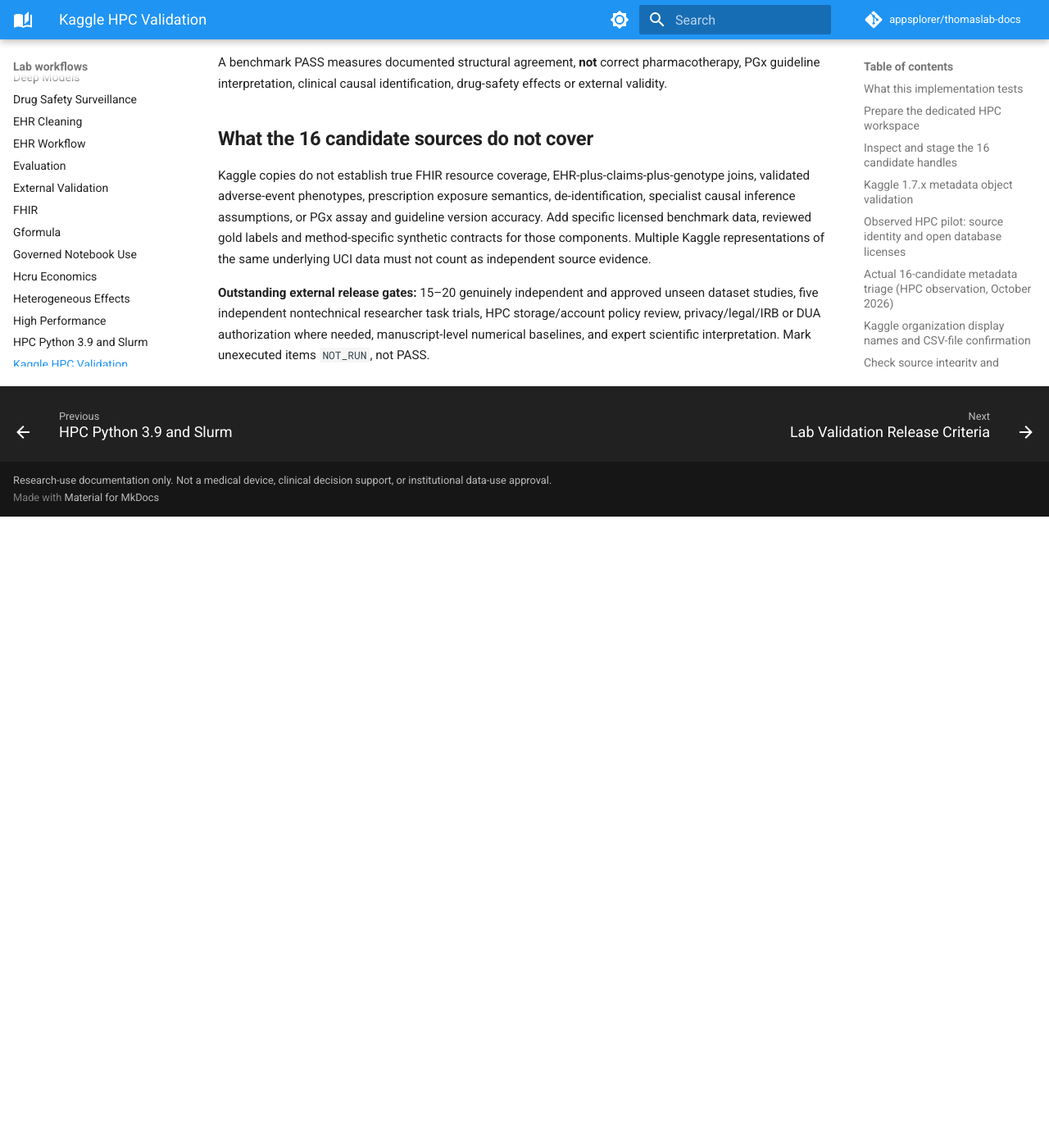
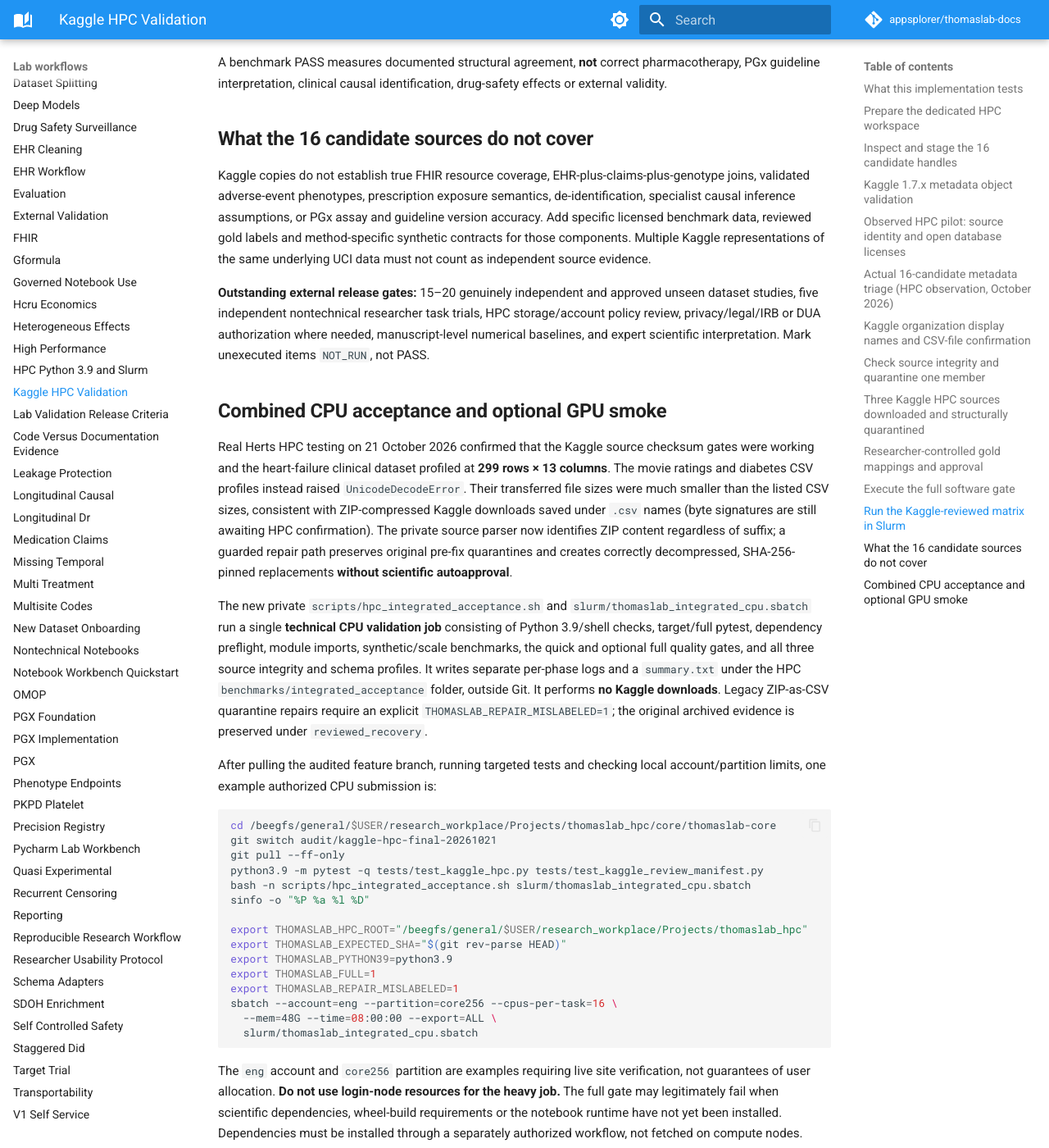
Before and after one commit to appsplorer/thomaslab-docs, an MkDocs documentation site: the page built from docs/guides/kaggle-hpc-acceptance.md, in a window 1280 px wide and 1400 px high, scrolled down 9179 px. Shown: the whole window at 82% size. Built offline with MkDocs 1.6.1 and Material for MkDocs 9.7.7, drawn with Linux system fonts in a browser that asks for light colours; comment, search, counter and statistics services are not loaded; before the commit the page ends 9809 px from its top, so only the background shows below that; some of the changed text lies outside the part shown.

Commit message:
docs: unified CPU technical validation, immutable ZIP repair and optional single-GPU smoke

```diff
--- a/docs/guides/kaggle-hpc-acceptance.md
+++ b/docs/guides/kaggle-hpc-acceptance.md
@@ -305,3 +305,44 @@
 Kaggle copies do not establish true FHIR resource coverage, EHR-plus-claims-plus-genotype joins, validated adverse-event phenotypes, prescription exposure semantics, de-identification, specialist causal inference assumptions, or PGx assay and guideline version accuracy. Add specific licensed benchmark data, reviewed gold labels and method-specific synthetic contracts for those components. Multiple Kaggle representations of the same underlying UCI data must not count as independent source evidence.
 
 **Outstanding external release gates:** 15–20 genuinely independent and approved unseen dataset studies, five independent nontechnical researcher task trials, HPC storage/account policy review, privacy/legal/IRB or DUA authorization where needed, manuscript-level numerical baselines, and expert scientific interpretation. Mark unexecuted items `NOT_RUN`, not PASS.
+
+
+## Combined CPU acceptance and optional GPU smoke
+
+Real Herts HPC testing on 21 October 2026 confirmed that the Kaggle source checksum gates were working and the heart-failure clinical dataset profiled at **299 rows × 13 columns**. The movie ratings and diabetes CSV profiles instead raised `UnicodeDecodeError`. Their transferred file sizes were much smaller than the listed CSV sizes, consistent with ZIP-compressed Kaggle downloads saved under `.csv` names (byte signatures are still awaiting HPC confirmation). The private source parser now identifies ZIP content regardless of suffix; a guarded repair path preserves original pre-fix quarantines and creates correctly decompressed, SHA-256-pinned replacements **without scientific autoapproval**.
+
+The new private `scripts/hpc_integrated_acceptance.sh` and `slurm/thomaslab_integrated_cpu.sbatch` run a single **technical CPU validation job** consisting of Python 3.9/shell checks, target/full pytest, dependency preflight, module imports, synthetic/scale benchmarks, the quick and optional full quality gates, and all three source integrity and schema profiles. It writes separate per-phase logs and a `summary.txt` under the HPC `benchmarks/integrated_acceptance` folder, outside Git. It performs **no Kaggle downloads**. Legacy ZIP-as-CSV quarantine repairs require an explicit `THOMASLAB_REPAIR_MISLABELED=1`; the original archived evidence is preserved under `reviewed_recovery`.
+
+After pulling the audited feature branch, running targeted tests and checking local account/partition limits, one example authorized CPU submission is:
+
+~~~bash
+cd /beegfs/general/$USER/research_workplace/Projects/thomaslab_hpc/core/thomaslab-core
+git switch audit/kaggle-hpc-final-20261021
+git pull --ff-only
+python3.9 -m pytest -q tests/test_kaggle_hpc.py tests/test_kaggle_review_manifest.py
+bash -n scripts/hpc_integrated_acceptance.sh slurm/thomaslab_integrated_cpu.sbatch
+sinfo -o "%P %a %l %D"
+
+export THOMASLAB_HPC_ROOT="/beegfs/general/$USER/research_workplace/Projects/thomaslab_hpc"
+export THOMASLAB_EXPECTED_SHA="$(git rev-parse HEAD)"
+export THOMASLAB_PYTHON39=python3.9
+export THOMASLAB_FULL=1
+export THOMASLAB_REPAIR_MISLABELED=1
+sbatch --account=eng --partition=core256 --cpus-per-task=16 \
+  --mem=48G --time=08:00:00 --export=ALL \
+  slurm/thomaslab_integrated_cpu.sbatch
+~~~
+
+The `eng` account and `core256` partition are examples requiring live site verification, not guarantees of user allocation. **Do not use login-node resources for the heavy job.** The full gate may legitimately fail when scientific dependencies, wheel-build requirements or the notebook runtime have not yet been installed. Dependencies must be installed through a separately authorized workflow, not fetched on compute nodes.
+
+GPU work is separate and optional. The private `scripts/hpc_gpu_smoke.py` checks only a reproducible synthetic PyTorch CUDA matrix multiplication and gradient, not clinical models or all GPU software. If authorized on the normal `gpu` batch partition:
+
+~~~bash
+sbatch --account=eng --partition=gpu --gres=gpu:1 \
+  --cpus-per-task=4 --mem=16G --time=01:00:00 \
+  slurm/thomaslab_gpu_smoke.sbatch
+~~~
+
+The reported `gpu-interactive` partition is **interactive-only**, with **one GPU per user**, **one job per user**, and **12 hours maximum**, not five concurrently allocatable user GPUs. Use `srun --partition=gpu-interactive --gres=gpu:1 --pty bash` only if authorized; inside the allocated shell, run `python3.9 scripts/hpc_gpu_smoke.py --output /absolute/approved/new-file.json`. Never submit an `sbatch` job to the interactive-only partition.
+
+Even if every available CPU and CUDA technical phase passes, *publication-level validity*, human-approved gold mappings, the other blocked Kaggle licenses and identities, and 15–20 independently sourced unseen datasets remain separately unverified. The report must not be described as complete clinical or all-function scientific acceptance.
```
